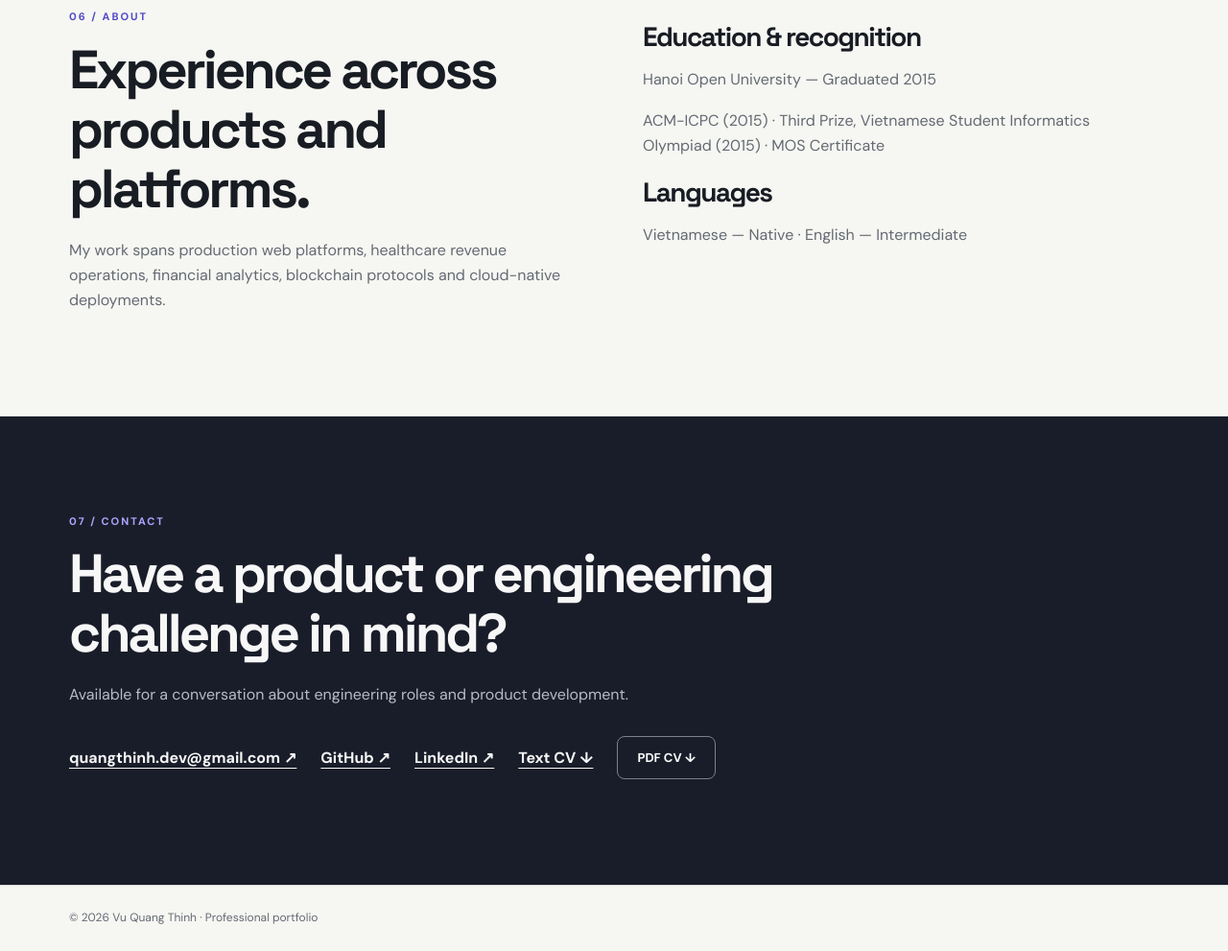
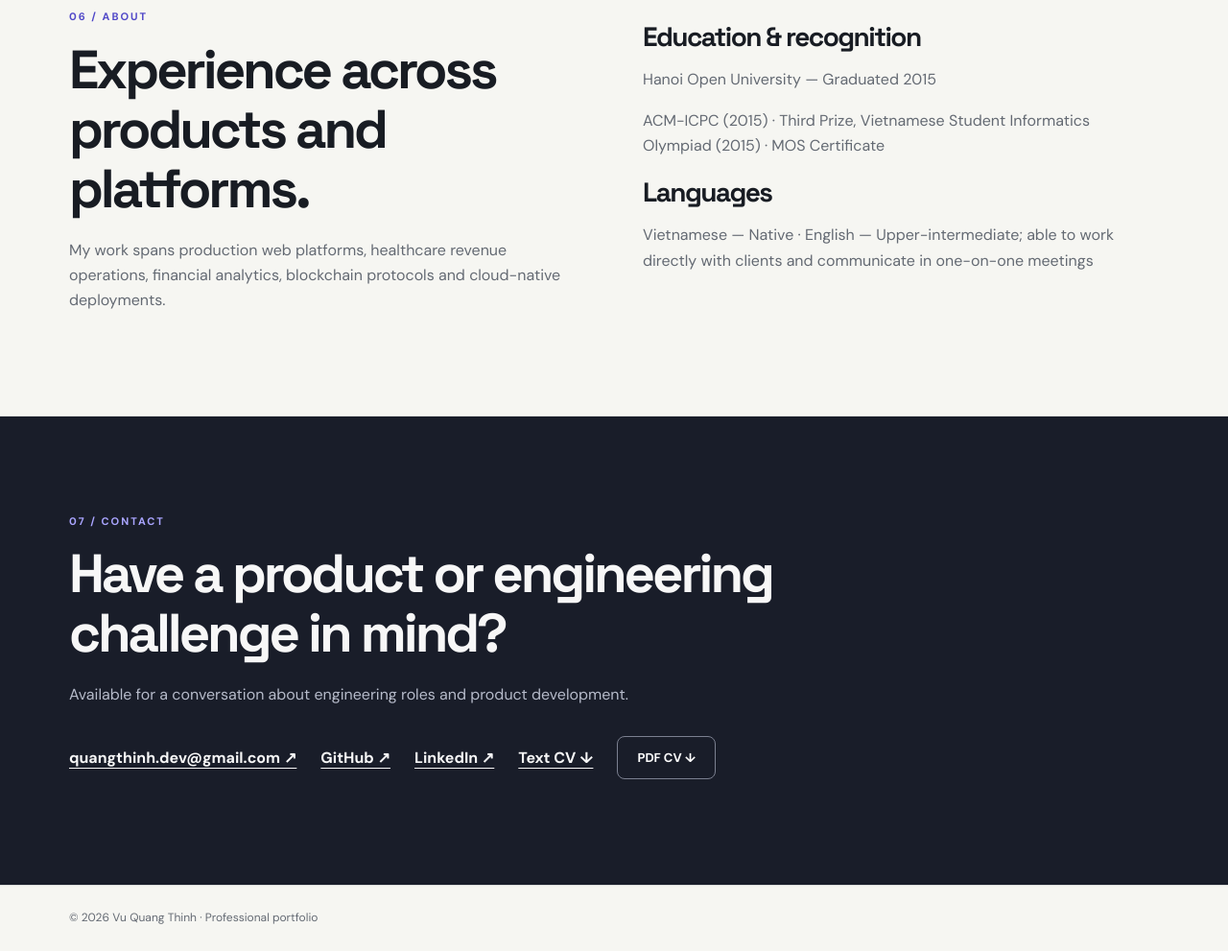
Before and after one commit to vuquangthinh/vuquangthinh.github.io, a plain HTML site: page index.html in a window 1280 px wide. Shown: the part 10312-11303 px from the top of the page at 96% size. Drawn offline with Linux system fonts and the light colour scheme.

Commit message:
Update English proficiency and direct client communication

```diff
--- a/index.html
+++ b/index.html
@@ -22,7 +22,7 @@
 <article class="archive-card"><span class="archive-meta">Fleet operations</span><h3>Fleet Management / BeApp</h3><p class="role">Role: Full-stack Developer</p><p>Built React.js interfaces and Node.js / Express.js backend APIs for fleet and facility management, including booking-calendar synchronization.</p><div class="contributions"><strong>My responsibilities</strong><ul><li>Built React interfaces and Express / Node.js APIs for fleet and facility management.</li><li>Implemented booking-calendar synchronization.</li></ul></div><p class="stack">Tech stack: Material UI (React component library) · React.js (web UI library) · Node.js (backend, Express.js framework)</p></article>
 <article class="archive-card"><span class="archive-meta">Web / IoT</span><h3>Freshfoods.vn</h3><p class="role">Role: Full-stack Developer</p><p>Developed an e-commerce website and English landing site; designed the PHP / Yii2 database layer and implemented the web UI from designs.</p><div class="contributions"><strong>My responsibilities</strong><ul><li>Developed an e-commerce site and English landing site.</li><li>Designed the PHP / Yii2 database layer and implemented the web interface from design files.</li></ul></div><p class="stack">Tech stack: Tailwind CSS (UI styling) · React.js (frontend web library) · PHP (Yii2 framework) · WordPress (PHP CMS)</p></article>
 </div></div></section>
-<section id="about"><div class="wrap aboutgrid"><div><span class="kicker">06 / About</span><h2>Experience across products and platforms.</h2><p>My work spans production web platforms, healthcare revenue operations, financial analytics, blockchain protocols and cloud-native deployments.</p></div><div><h3>Education & recognition</h3><p>Hanoi Open University — Graduated 2015</p><p>ACM-ICPC (2015) · Third Prize, Vietnamese Student Informatics Olympiad (2015) · MOS Certificate</p><h3>Languages</h3><p>Vietnamese — Native · English — Intermediate</p></div></div></section>
+<section id="about"><div class="wrap aboutgrid"><div><span class="kicker">06 / About</span><h2>Experience across products and platforms.</h2><p>My work spans production web platforms, healthcare revenue operations, financial analytics, blockchain protocols and cloud-native deployments.</p></div><div><h3>Education & recognition</h3><p>Hanoi Open University — Graduated 2015</p><p>ACM-ICPC (2015) · Third Prize, Vietnamese Student Informatics Olympiad (2015) · MOS Certificate</p><h3>Languages</h3><p>Vietnamese — Native · English — Upper-intermediate; able to work directly with clients and communicate in one-on-one meetings</p></div></div></section>
 <section class="contact dark" id="contact"><div class="wrap"><span class="kicker">07 / Contact</span><h2>Have a product or engineering challenge in mind?</h2><p style="color:#b6bbca">Available for a conversation about engineering roles and product development.</p><div class="contactlinks"><a href="mailto:quangthinh.dev@gmail.com">quangthinh.dev@gmail.com ↗</a><a href="https://github.com/vuquangthinh" target="_blank" rel="noopener noreferrer">GitHub ↗</a><a href="https://www.linkedin.com/in/vuquangthinh" target="_blank" rel="noopener noreferrer">LinkedIn ↗</a><a href="/resume.txt" download="Vu_Quang_Thinh_Resume.txt">Text CV ↓</a><button type="button" class="button secondary" id="pdf-download-footer">PDF CV ↓</button></div></div></section></main><footer class="footer"><div class="wrap">© 2026 Vu Quang Thinh · Professional portfolio</div></footer><script>
 (function(){
 function ascii(s){return s.normalize('NFKD').replace(/[\u0300-\u036f]/g,'').replace(/[^\x20-\x7e]/g,' ')}
```
Also changed, not shown: llms.txt, resume.txt, 1 other file.
